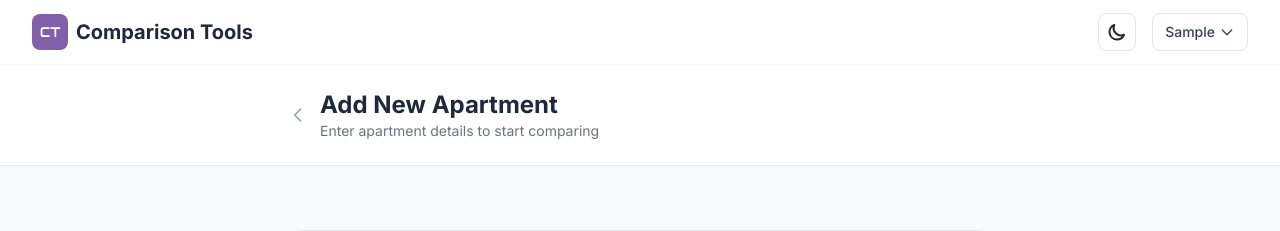
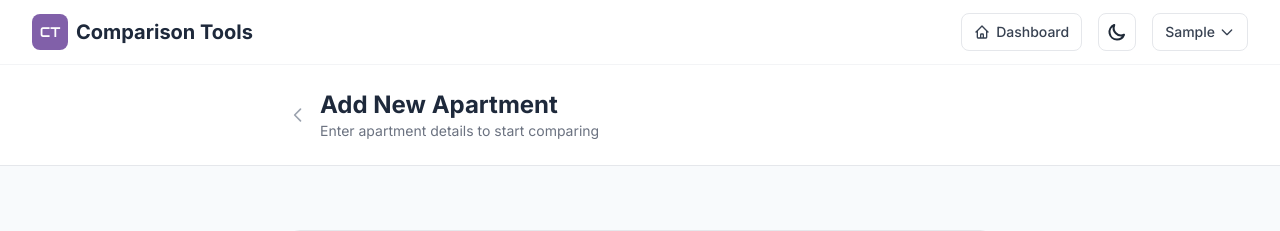
Before and after one commit to taivon/comparison-tools, a Django app: page /apartments/apartment/create/ in a window 1280 px wide. Shown: the top 231 px of the page. Run offline with Django 5.2, Linux system fonts and the light colour scheme; the visitor is signed in with stand-in values (Sample User, id 1); some libraries are stand-ins or nearby versions.

Commit message:
Add dashboard link to apartment pages navigation
- Add persistent Dashboard button in nav bar for authenticated users
- Enhance user dropdown menu with Dashboard and Favorite Places links
- Improve mobile navigation with quick access to key pages
- Better navigation structure for users within apartment section

```diff
--- a/apartments/templates/apartments/base.html
+++ b/apartments/templates/apartments/base.html
@@ -105,6 +105,13 @@
                 </div>
                 <div class="flex items-center space-x-2 sm:space-x-4">
                     {% if user.is_authenticated %}
+                        <!-- Dashboard Link -->
+                        <a href="{% url 'apartments:dashboard' %}" class="hidden sm:inline-flex items-center px-3 py-2 text-sm font-medium text-gray-700 dark:text-gray-300 hover:text-brand-purple hover:bg-gray-50 dark:hover:bg-neutral-700 transition-colors border border-gray-200 dark:border-gray-600 rounded-lg">
+                            <svg class="w-4 h-4 mr-1.5" fill="none" stroke="currentColor" viewBox="0 0 24 24" stroke-width="2">
+                                <path stroke-linecap="round" stroke-linejoin="round" d="M3 12l2-2m0 0l7-7 7 7M5 10v10a1 1 0 001 1h3m10-11l2 2m-2-2v10a1 1 0 01-1 1h-3m-6 0a1 1 0 001-1v-4a1 1 0 011-1h2a1 1 0 011 1v4a1 1 0 001 1m-6 0h6"></path>
+                            </svg>
+                            Dashboard
+                        </a>
                         <!-- Theme Toggle -->
                         <button onclick="toggleTheme()" class="p-1.5 sm:p-2 text-gray-800 dark:text-gray-200 hover:text-brand-purple hover:bg-gray-50 dark:hover:bg-neutral-700 transition-colors border border-gray-200 dark:border-gray-600 rounded-lg" title="Toggle theme">
                             <!-- Moon icon (visible in light mode, click to go dark) -->
@@ -140,18 +147,24 @@
                             </button>
                             <div class="absolute right-0 pt-2 z-50 opacity-0 group-hover:opacity-100 group-focus-within:opacity-100 pointer-events-none group-hover:pointer-events-auto group-focus-within:pointer-events-auto">
                                 <div class="w-48 rounded-lg shadow-lg bg-white dark:bg-neutral-800 border border-gray-200 dark:border-neutral-700">
+                                    <a href="{% url 'apartments:dashboard' %}" class="block px-4 py-3 text-gray-800 dark:text-gray-200 hover:bg-gray-100 dark:hover:bg-neutral-700 {% if not stripe_enabled %}rounded-t-lg{% else %}{% if user_has_premium or not user_has_premium %}rounded-t-lg{% endif %}{% endif %}">
+                                        Dashboard
+                                    </a>
+                                    <a href="{% url 'apartments:favorite_places' %}" class="block px-4 py-3 text-gray-800 dark:text-gray-200 hover:bg-gray-100 dark:hover:bg-neutral-700">
+                                        Favorite Places
+                                    </a>
                                     {% if stripe_enabled %}
                                         {% if user_has_premium %}
-                                            <a href="{% url 'apartments:billing_portal' %}" class="block px-4 py-3 text-gray-800 dark:text-gray-200 hover:bg-gray-100 dark:hover:bg-neutral-700 rounded-t-lg">
+                                            <a href="{% url 'apartments:billing_portal' %}" class="block px-4 py-3 text-gray-800 dark:text-gray-200 hover:bg-gray-100 dark:hover:bg-neutral-700">
                                                 Manage Subscription
                                             </a>
                                         {% else %}
-                                            <a href="{% url 'signup' %}" class="block px-4 py-3 text-gray-800 dark:text-gray-200 hover:bg-gray-100 dark:hover:bg-neutral-700 rounded-t-lg">
+                                            <a href="{% url 'signup' %}" class="block px-4 py-3 text-gray-800 dark:text-gray-200 hover:bg-gray-100 dark:hover:bg-neutral-700">
                                                 Upgrade to Premium
                                             </a>
                                         {% endif %}
                                     {% endif %}
-                                    <a href="{% url 'logout' %}" class="block px-4 py-3 text-gray-800 dark:text-gray-200 hover:bg-gray-100 dark:hover:bg-neutral-700 {% if stripe_enabled %}rounded-b-lg{% else %}rounded-lg{% endif %}">
+                                    <a href="{% url 'logout' %}" class="block px-4 py-3 text-gray-800 dark:text-gray-200 hover:bg-gray-100 dark:hover:bg-neutral-700 rounded-b-lg">
                                         Sign Out
                                     </a>
                                 </div>
```
